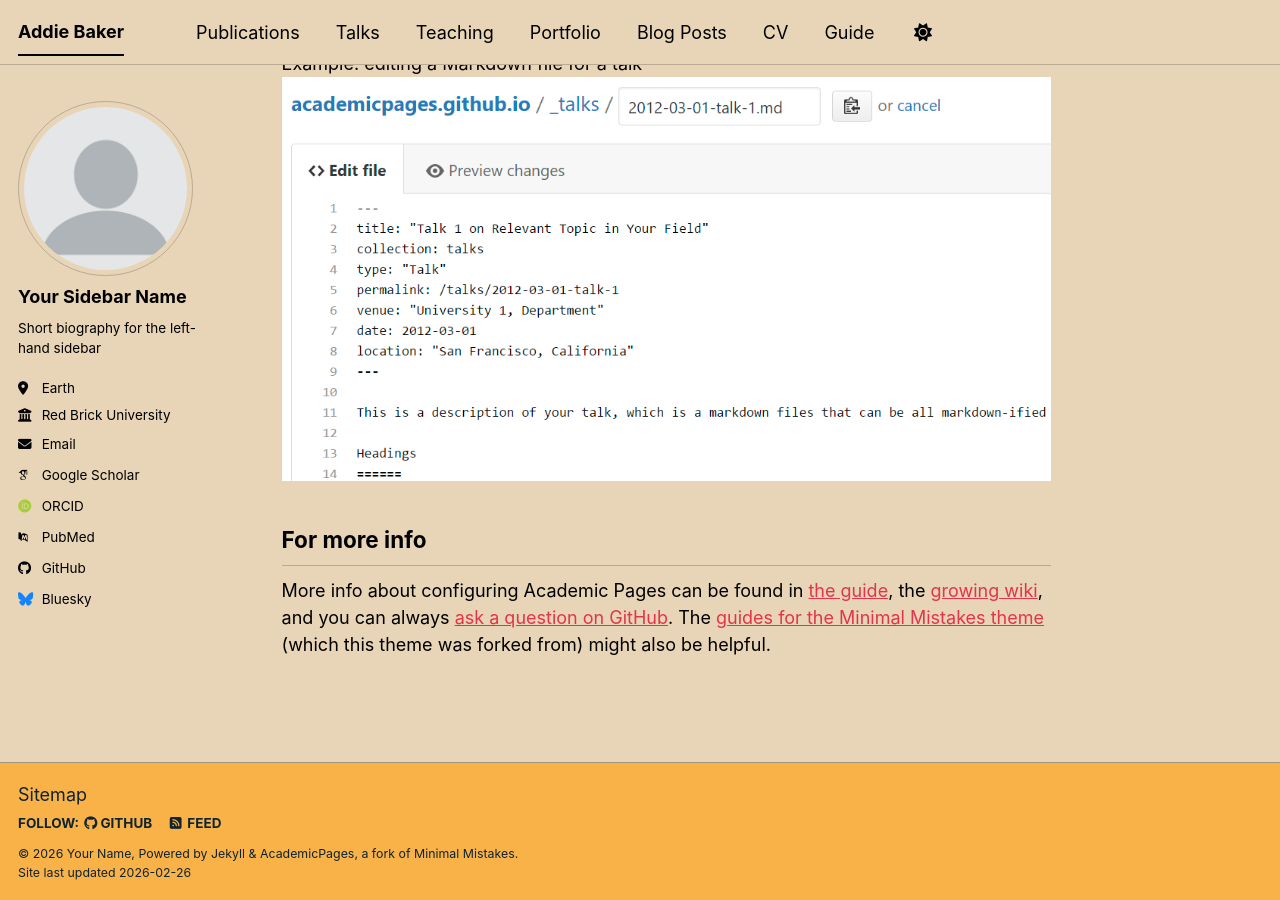
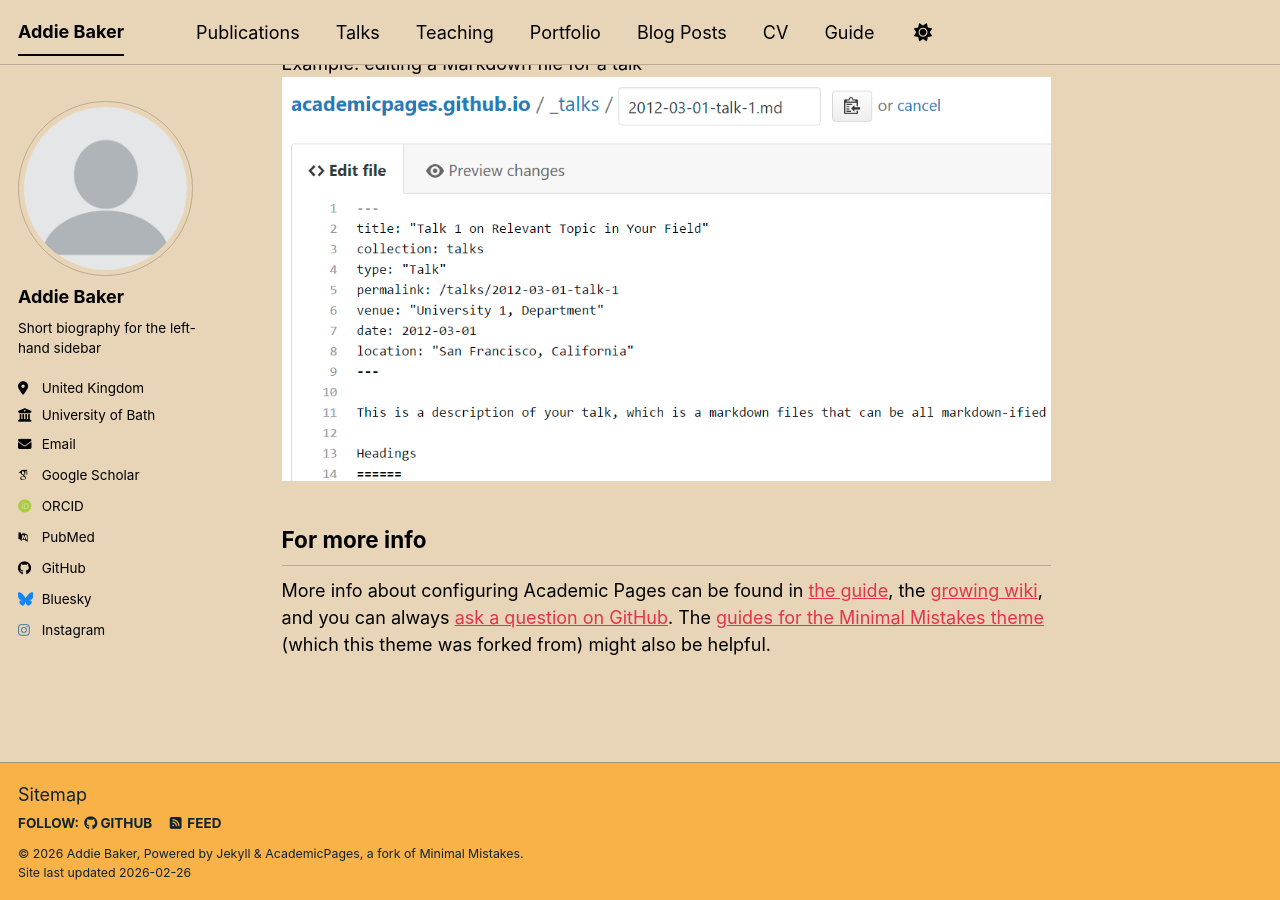
Before and after one commit to addie-02/addie-02.github.io, a Jekyll site: the page built from _pages/about.md, in a window 1280 px wide and 900 px high, scrolled down 2720 px. Built offline with Jekyll 4.4.1, drawn with Linux system fonts in a browser that asks for light colours; some web fonts are replaced; a script bundle is joined from its source files by our own code; library files that are not in the unit come from our copies.

Commit message:
Update _config.yml

```diff
--- a/_config.yml
+++ b/_config.yml
@@ -11,8 +11,8 @@ locale                   : "en-US"
 site_theme               : "sunrise" # The available themes options are "default", "air", "sunrise", "mint", "dirt" and "contrast"
 title                    : "Addie Baker"
 title_separator          : "-"
-name                     : &name "Your Name"
-description              : &description "Your Name's academic portfolio"   # Update this with a general description of your site, this is the default if not overridden by a page
+name                     : &name "Addie Baker"
+description              : &description "Addie Baker's academic portfolio"   # Update this with a general description of your site, this is the default if not overridden by a page
 url                      : https://academicpages.github.io # The base hostname & protocol for your site e.g. "https://[your GitHub username].github.io",
                                                            # or if you already have some other page hosted on Github then use "https://[your GitHub username].github.io/[Your Repo Name]"
 baseurl                  : "" # the subpath of your site, e.g. "/blog"
@@ -24,13 +24,13 @@ repository               : "academicpages/academicpages.github.io"
 author:
   # Biographic information
   avatar           : "profile.png"
-  name             : "Your Sidebar Name"
-  pronouns         : # example: "she/her"
+  name             : "Addie Baker"
+  pronouns         : # example: "they/them"
   bio              : "Short biography for the left-hand sidebar"
-  location         : "Earth"
-  employer         : "Red Brick University"
+  location         : "United Kingdom"
+  employer         : "University of Bath"
   uri              : # URL
-  email            : "none@example.org"
+  email            : "ab3435@bath.ac.uk"
 
   # Academic websites
   academia         : # URL
@@ -64,7 +64,7 @@ author:
   goodreads        : # Username
   google_plus      : # Username
   keybase          : # Username
-  instagram        : # Username
+  instagram        : "bakeraddie95"
   lastfm           : # Username
   linkedin         : # Username
   mastodon         : # URL
```
